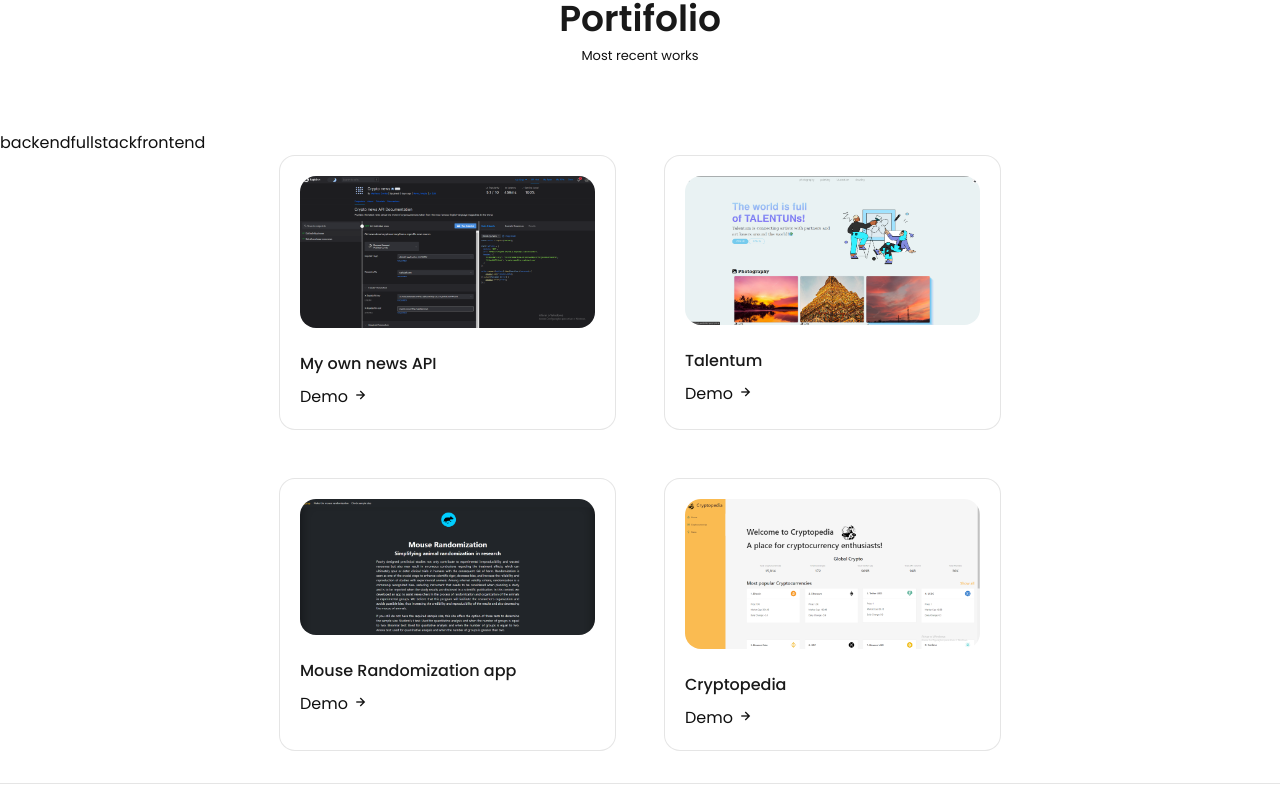
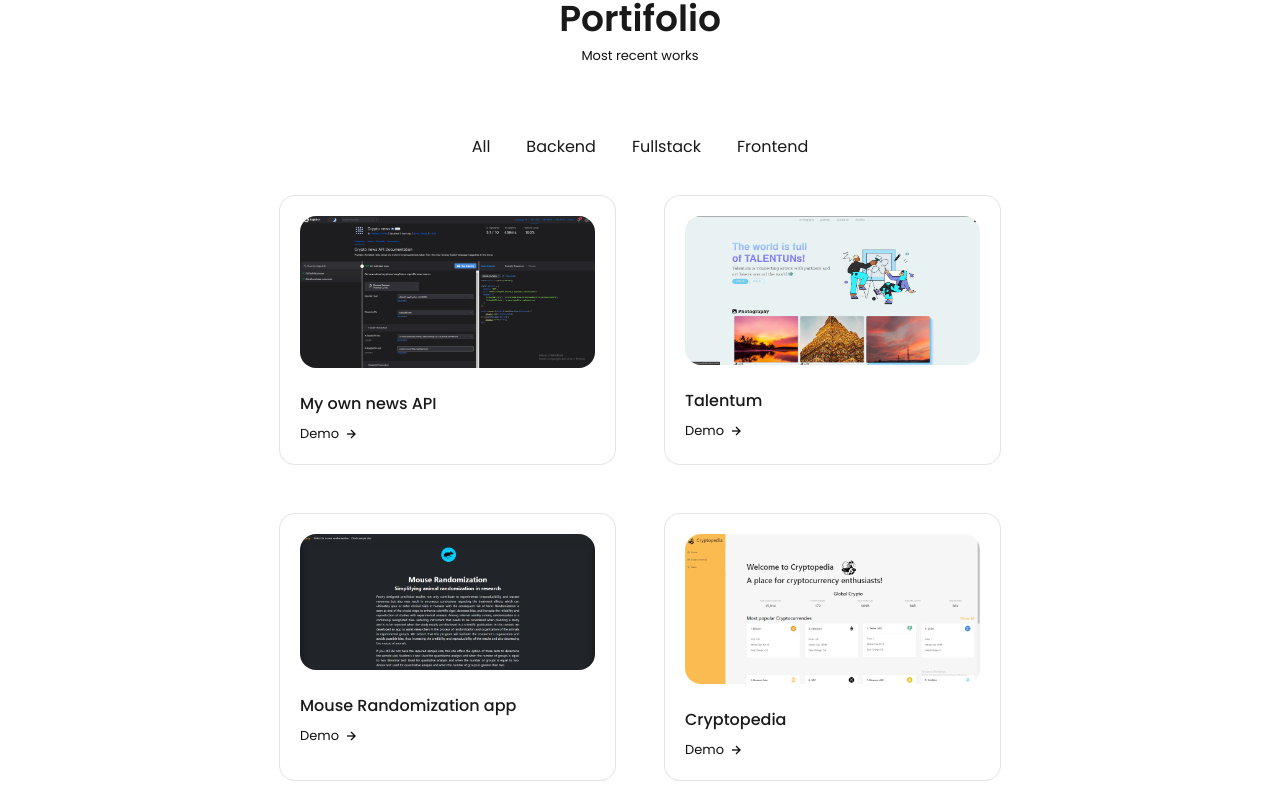
Before and after one commit to MatheusAraripe/my-web-portfolio, a React (Create React App) app: page / in a window 1280 px wide. Shown: the part 2039-2840 px from the top of the page. Built offline with nearby package versions, Linux system fonts and the light colour scheme.

Commit message:
fix: add some css to the projects section

```diff
--- a/src/components/work/Data.jsx
+++ b/src/components/work/Data.jsx
@@ -34,6 +34,9 @@ export const projectsData = [
 
 export const projectsNav = [
   {
+    name: 'all',
+  },
+  {
     name: 'backend',
   },
   {
--- a/src/components/work/work.css
+++ b/src/components/work/work.css
@@ -1,3 +1,25 @@
+.work__filters{
+  display: flex;
+  justify-content: center;
+  align-items: center;
+  column-gap: 0.75rem;
+  margin-bottom: var(--mb-2);
+}
+
+.work__item{
+  cursor: pointer;
+  color: var(--title-color);
+  padding: 0.25rem 0.75rem;
+  font-weight: var(--font--medium);
+  border-radius: 0.5rem;
+  text-transform: capitalize;
+}
+
+.work__item:hover{
+  background-color: var(--title-color);
+  color: var(--container-color);
+}
+
 .work__container{
   grid-template-columns: repeat(2, max-content);
   gap: 3rem;
@@ -27,4 +49,19 @@
 
 .work__button {
   color: var(--text-color);
+  font-size: var(--small-font-size);
+  display: flex;
+  align-items: center;
+  column-gap: 0.25rem;
 }
+
+
+.work__button-icon{
+  font-size: 1rem;
+  transition: 0.4s;
+}
+
+
+.work__button:hover .work__button-icon{
+  transform: translateX(0.4rem);
+}
```
